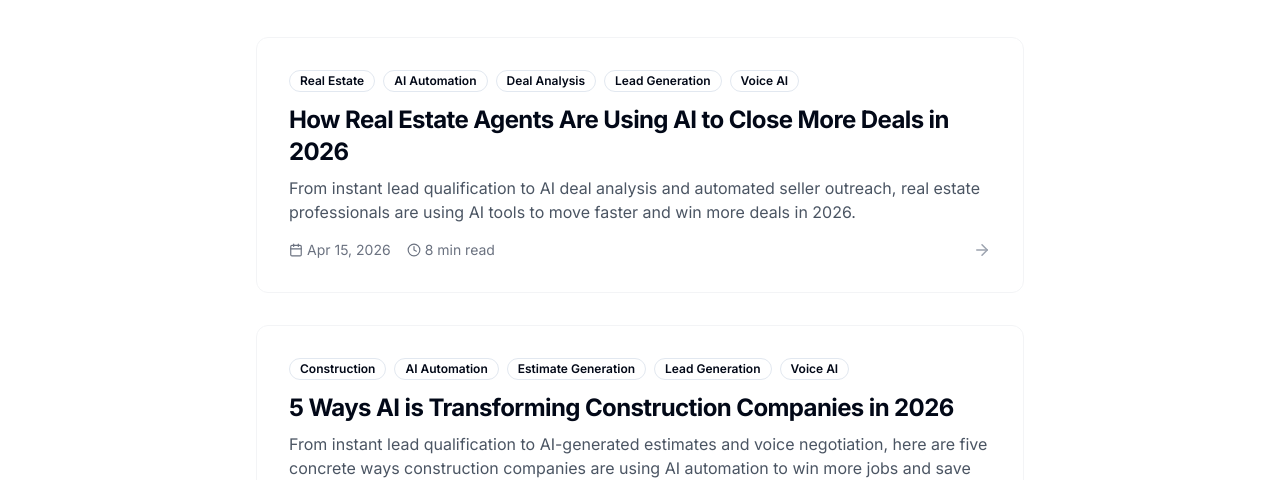
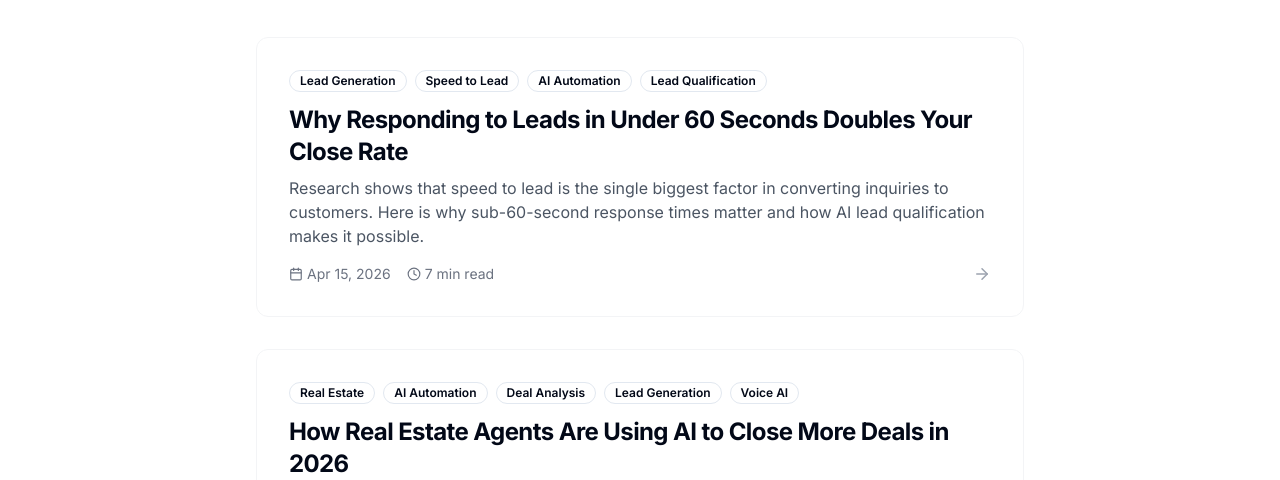
Before and after one commit to mutaaf/digital-craft-architect, a React (Vite) app: page /blog in a window 1280 px wide. Shown: the part 231-711 px from the top of the page. Built offline with nearby package versions, Linux system fonts and the light colour scheme; no server answers.

Commit message:
gtm(BLOG-POST-LEAD-RESPONSE): Add SEO blog post on lead response time and speed to lead
Co-Authored-By: Claude Code Innovation Agent <noreply@anthropic.com>

```diff
--- a/src/data/blogPosts.ts
+++ b/src/data/blogPosts.ts
@@ -44,6 +44,88 @@ export interface BlogPost {
 }
 
 export const blogPosts: BlogPost[] = [
+    {
+        slug: 'lead-response-time-under-60-seconds-doubles-close-rate',
+        title: 'Why Responding to Leads in Under 60 Seconds Doubles Your Close Rate',
+        description: 'Research shows that speed to lead is the single biggest factor in converting inquiries to customers. Here is why sub-60-second response times matter and how AI lead qualification makes it possible.',
+        date: '2026-04-15',
+        author: 'DigitalCraft AI',
+        readTime: '7 min read',
+        tags: ['Lead Generation', 'Speed to Lead', 'AI Automation', 'Lead Qualification'],
+        content: `
+<p>There is a number that should keep every business owner up at night: <strong>78 percent</strong>. That is the percentage of deals won by the company that responds first, according to research from Lead Connect and InsideSales. Not the cheapest. Not the most experienced. The first.</p>
+
+<p>Yet the average small business takes between 5 and 24 hours to respond to a new lead. In some industries, the average is even worse — construction companies average 42 hours, and many real estate agents take over 15 hours to follow up on web inquiries.</p>
+
+<p>The math is brutal. Every minute of delay costs you money. Here is exactly why <strong>lead response time</strong> matters more than almost anything else in your sales process, and what you can do about it.</p>
+
+<h2>The Data Behind Speed to Lead</h2>
+
+<p>The original MIT/InsideSales study that launched the <strong>speed to lead</strong> movement found that contacting a lead within five minutes is 21 times more effective than waiting 30 minutes. Not 21 percent more effective — 21 times. The drop-off after five minutes is steep and unforgiving.</p>
+
+<p>More recent research from Harvard Business Review confirms the pattern. Companies that respond within one hour are seven times more likely to qualify the lead than those that wait even two hours. After 24 hours, the probability of qualifying a lead drops by over 60 times compared to a five-minute response.</p>
+
+<p>Why? Because intent is perishable. When someone fills out a contact form, they are actively thinking about their problem. They are sitting at their computer or holding their phone. They are ready to talk. An hour later, they are back at work. A day later, they have moved on. Three days later, they have forgotten your company exists.</p>
+
+<h2>What Happens in Those First 60 Seconds</h2>
+
+<p>The fastest-converting businesses have figured out something counterintuitive: the first response does not need to close the deal. It just needs to establish contact and demonstrate attentiveness.</p>
+
+<p>A lead who receives a response within 60 seconds thinks: "This company is responsive. They take my inquiry seriously. They are probably organized and professional." A lead who waits three hours thinks: "Maybe they are too busy for my project. Maybe they are not that interested. I should reach out to someone else."</p>
+
+<p>The psychology is simple. Responsiveness signals competence. Silence signals disinterest. And once a prospect has talked to a competitor who responded quickly, you are no longer competing for their attention — you are trying to steal it back.</p>
+
+<h2>Why Traditional Follow-Up Falls Short</h2>
+
+<p>Most businesses rely on one of three follow-up methods, and all of them have the same problem:</p>
+
+<ul>
+<li><strong>Manual callback:</strong> The owner or sales team checks emails or form submissions periodically throughout the day. Response times range from 30 minutes to several hours. After hours, leads wait until morning.</li>
+<li><strong>Autoresponder email:</strong> An instant "We received your inquiry" email fires automatically. Better than nothing, but impersonal and does not qualify the lead or answer questions. The prospect knows it is automated and does not feel engaged.</li>
+<li><strong>Answering service:</strong> A human picks up the phone, takes a message, and someone calls back later. The initial response is fast, but the person answering usually cannot answer questions about your specific services, pricing, or availability.</li>
+</ul>
+
+<p>None of these methods actually engage the prospect in a meaningful conversation at the moment their interest is highest. They acknowledge the inquiry without advancing it.</p>
+
+<h2>How AI Lead Qualification Changes the Equation</h2>
+
+<p><strong>AI lead qualification</strong> is different because it does what a skilled salesperson does — but instantly, at any hour, without breaks or backlogs.</p>
+
+<p>When a prospect submits a form or starts a chat on your website, the AI responds in seconds with a personalized conversation. Not a canned template. A real, contextual conversation that references their specific inquiry and asks relevant follow-up questions.</p>
+
+<p>For a construction company, the AI asks about project type, timeline, budget range, and location. For a real estate agent, it asks about buying or selling, price range, neighborhood preferences, and urgency. The questions match your qualification criteria because the AI is trained on your specific business.</p>
+
+<p>By the time you review the lead — whether that is five minutes later or the next morning — you have a complete qualification summary: what they want, when they want it, what they are willing to spend, and whether they match your ideal client profile. You are not starting from zero. You are picking up a warm, pre-qualified conversation.</p>
+
+<h2>The Numbers That Make This Work</h2>
+
+<p>Businesses using AI lead qualification consistently report three measurable outcomes:</p>
+
+<ol>
+<li><strong>Response time drops to under 10 seconds.</strong> Not 10 minutes. Not 10 hours. Seconds. The AI engages the moment the prospect reaches out, regardless of time of day.</li>
+<li><strong>Qualified lead volume increases by 30 to 50 percent.</strong> These are not new visitors. They are the same visitors you were already getting — you are just capturing the ones who previously left before anyone responded.</li>
+<li><strong>Sales team efficiency improves dramatically.</strong> Instead of spending time on initial qualification calls — many of which turn out to be poor fits — your team focuses on pre-qualified prospects who are ready for a substantive conversation.</li>
+</ol>
+
+<p>A remodeling contractor we work with saw their monthly qualified leads jump from 22 to 34 after deploying AI lead qualification. Their traffic did not change. Their advertising spend did not change. They simply stopped losing the leads they were already paying to acquire.</p>
+
+<h2>After Hours Is Where You Win or Lose</h2>
+
+<p>Here is a data point most businesses overlook: 40 to 60 percent of web inquiries come outside of business hours. Evenings, weekends, holidays. These are not lower-quality leads. They are people who finally have time to research their project after the workday ends.</p>
+
+<p>Without AI, every after-hours lead is a gamble. Will they remember to call you back tomorrow? Will they submit inquiries to your competitors too? Will their urgency fade overnight? With AI, those leads get the same instant, personalized response at 10 PM on a Saturday that they would get at 10 AM on a Tuesday.</p>
+
+<p>For real estate agents, after-hours capture is especially critical. Buyers browse listings in the evening. Sellers research agents on weekends. The agent whose website engages them in a real conversation at the moment they are looking has a massive advantage over the one whose site offers nothing but a contact form and a promise to "get back to you soon."</p>
+
+<h2>Try It With Your Own Business</h2>
+
+<p>The best way to understand AI lead qualification is to experience it. Our interactive demos let you chat with an AI trained on your actual company — your services, your market, your branding.</p>
+
+<p>If you run a construction company, <a href="/construction/demo/lead-responder">try the construction AI lead responder</a>. Enter your website URL and have a conversation as if you were a homeowner looking for a quote. If you are in real estate, <a href="/realestate/demo/lead-responder">try the real estate AI lead responder</a> and see how it handles buyer and seller inquiries.</p>
+
+<p>The gap between businesses that respond in seconds and those that respond in hours will only widen as AI adoption grows. <strong>Speed to lead</strong> is no longer about hiring more people or checking your inbox more often. It is about having a system that never sleeps, never forgets, and never lets a qualified lead walk away without a conversation.</p>
+`,
+    },
     {
         slug: 'real-estate-agents-using-ai-close-more-deals-2026',
         title: 'How Real Estate Agents Are Using AI to Close More Deals in 2026',
```
Also changed, not shown: 1 other file (tests, documents, lock files or other folders).
